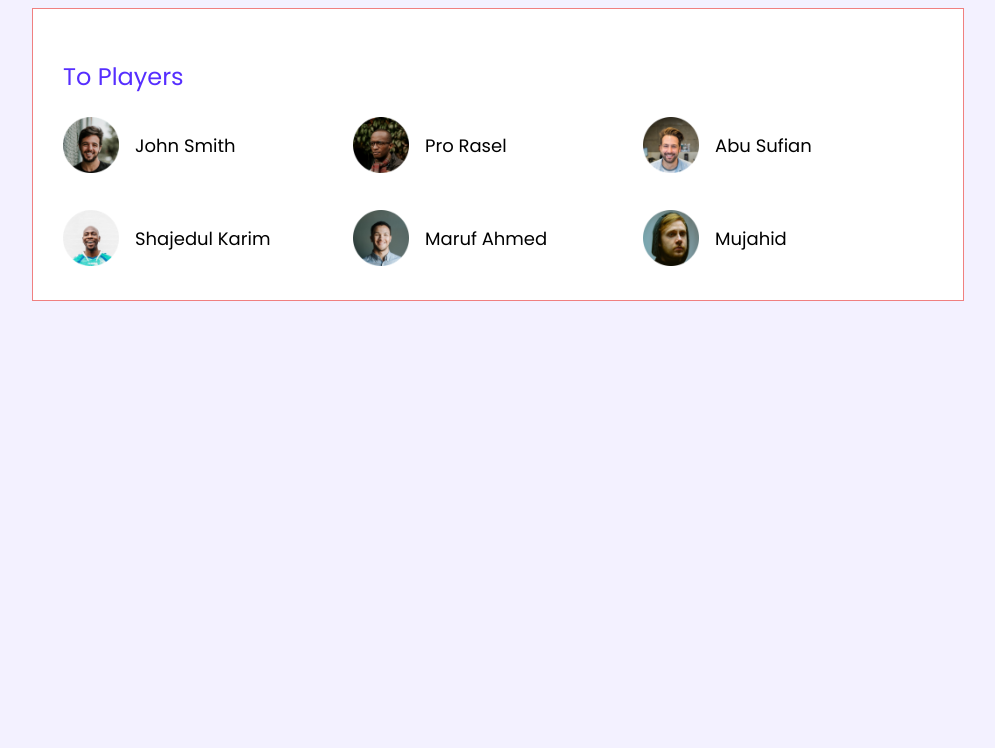
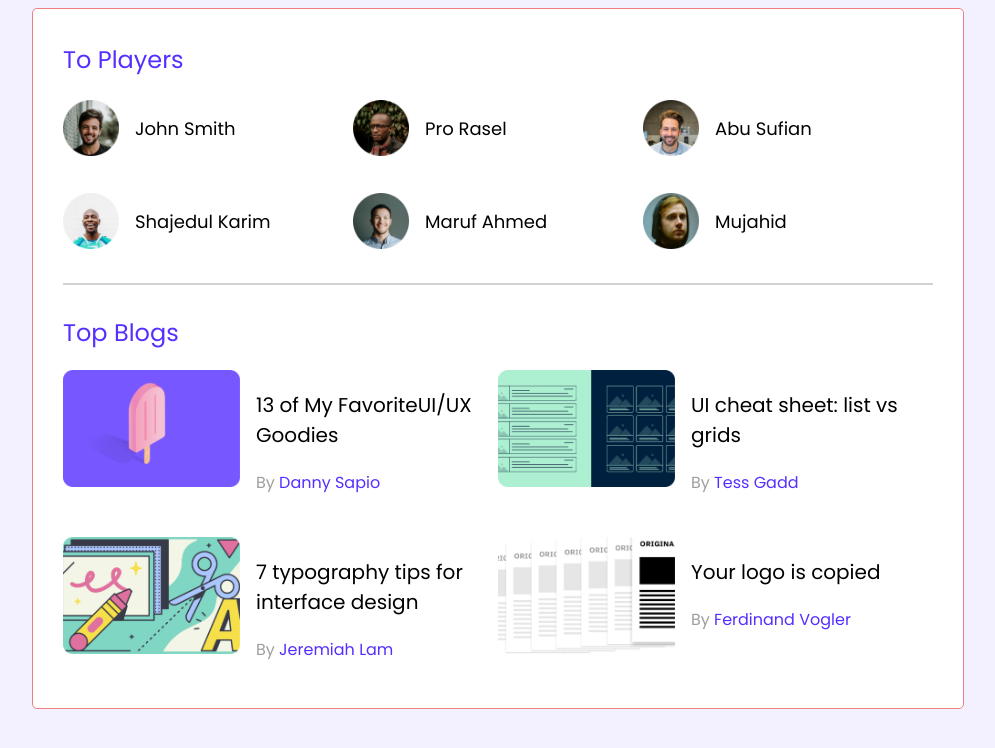
Before and after one commit to imam0321/responsive-web-css3, a plain HTML site: page index.html in a window 1280 px wide. Shown: the whole page, without its empty margins (142-1137 px from the left). Drawn offline with Linux system fonts and the light colour scheme.

Commit message:
added top players and blogs

```diff
--- a/Styles/style.css
+++ b/Styles/style.css
@@ -8,22 +8,32 @@ body {
 }
 main {
   display: flex;
-  justify-content: center;
+  flex-direction: column;
+  align-items: center;
 }
 .container {
   background-color: #ffffff;
   width: 870px;
   padding: 30px;
   border: 1px solid lightcoral;
+  border-radius: 5px;
+}
+hr {
+  border: 1px solid #d1d1d1;
+  margin-bottom: 30px;
 }
 
 /*-------------------
  top players styles
  --------------------*/
+.top-players {
+  margin-bottom: 30px;
+}
 .section-title {
   font-size: 24px;
   font-weight: 500;
   color: #562eff;
+  margin-top: 3px;
 }
 .players {
   display: grid;
@@ -43,3 +53,36 @@ main {
   font-size: 18px;
   font-weight: 500;
 }
+
+/*-------------------
+     top blogs styles
+----------------------*/
+.blogs {
+  display: grid;
+  grid-template-columns: repeat(2, 1fr);
+  grid-row-gap: 26px;
+}
+.blog {
+  display: flex;
+}
+
+.blogs img {
+  width: 177px;
+  height: 117px;
+}
+.blog-info {
+  margin-left: 16px;
+}
+.blog-title {
+  font-size: 20px;
+  font-weight: 500;
+}
+.blog-author {
+  font-size: 16px;
+  color: #9f9f9f;
+}
+.blog-author a {
+  text-decoration: none;
+  font-size: 16px;
+  color: #562eff;
+}
--- a/index.html
+++ b/index.html
@@ -47,6 +47,50 @@
             </div>
           </div>
         </div>
+        <hr />
+        <div class="top-blogs">
+          <h2 class="section-title">Top Blogs</h2>
+          <div class="blogs">
+            <article class="blog">
+              <div class="thumnail">
+                <img src="images/blogs/blog-1.png" />
+              </div>
+              <div class="blog-info">
+                <h3 class="blog-title">13 of My FavoriteUI/UX Goodies</h3>
+                <p class="blog-author">By <a href="">Danny Sapio</a></p>
+              </div>
+            </article>
+            <article class="blog">
+              <div class="thumnail">
+                <img src="images/blogs/blog-2.png" />
+              </div>
+              <div class="blog-info">
+                <h3 class="blog-title">UI cheat sheet: list vs grids</h3>
+                <p class="blog-author">By <a href="">Tess Gadd</a></p>
+              </div>
+            </article>
+            <article class="blog">
+              <div class="thumnail">
+                <img src="images/blogs/blog-3.png" />
+              </div>
+              <div class="blog-info">
+                <h3 class="blog-title">
+                  7 typography tips for interface design
+                </h3>
+                <p class="blog-author">By <a href="">Jeremiah Lam</a></p>
+              </div>
+            </article>
+            <article class="blog">
+              <div class="thumnail">
+                <img src="images/blogs/blog-4.png" />
+              </div>
+              <div class="blog-info">
+                <h3 class="blog-title">Your logo is copied</h3>
+                <p class="blog-author">By <a href="">Ferdinand Vogler</a></p>
+              </div>
+            </article>
+          </div>
+        </div>
       </section>
     </main>
   </body>
```
